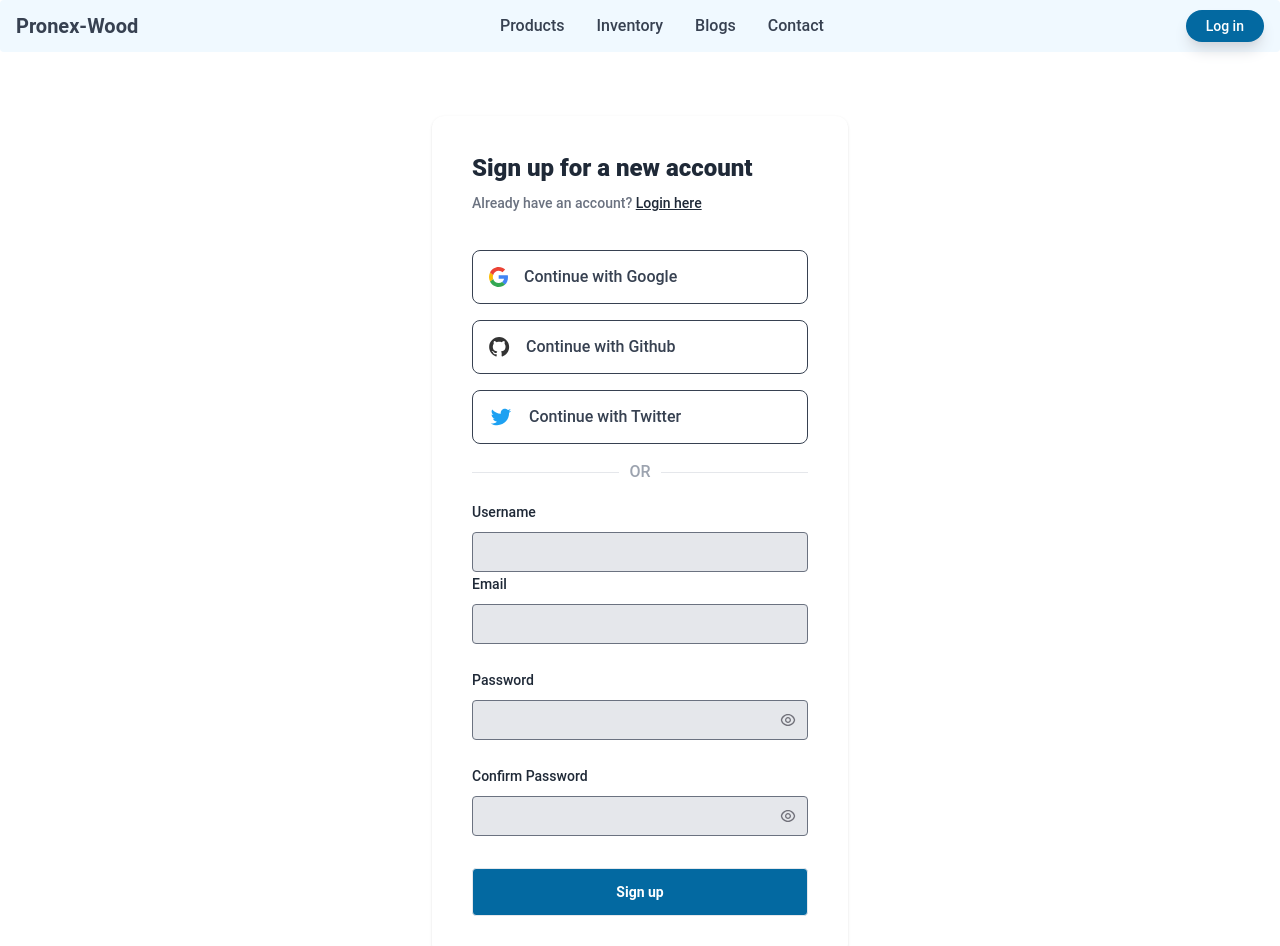
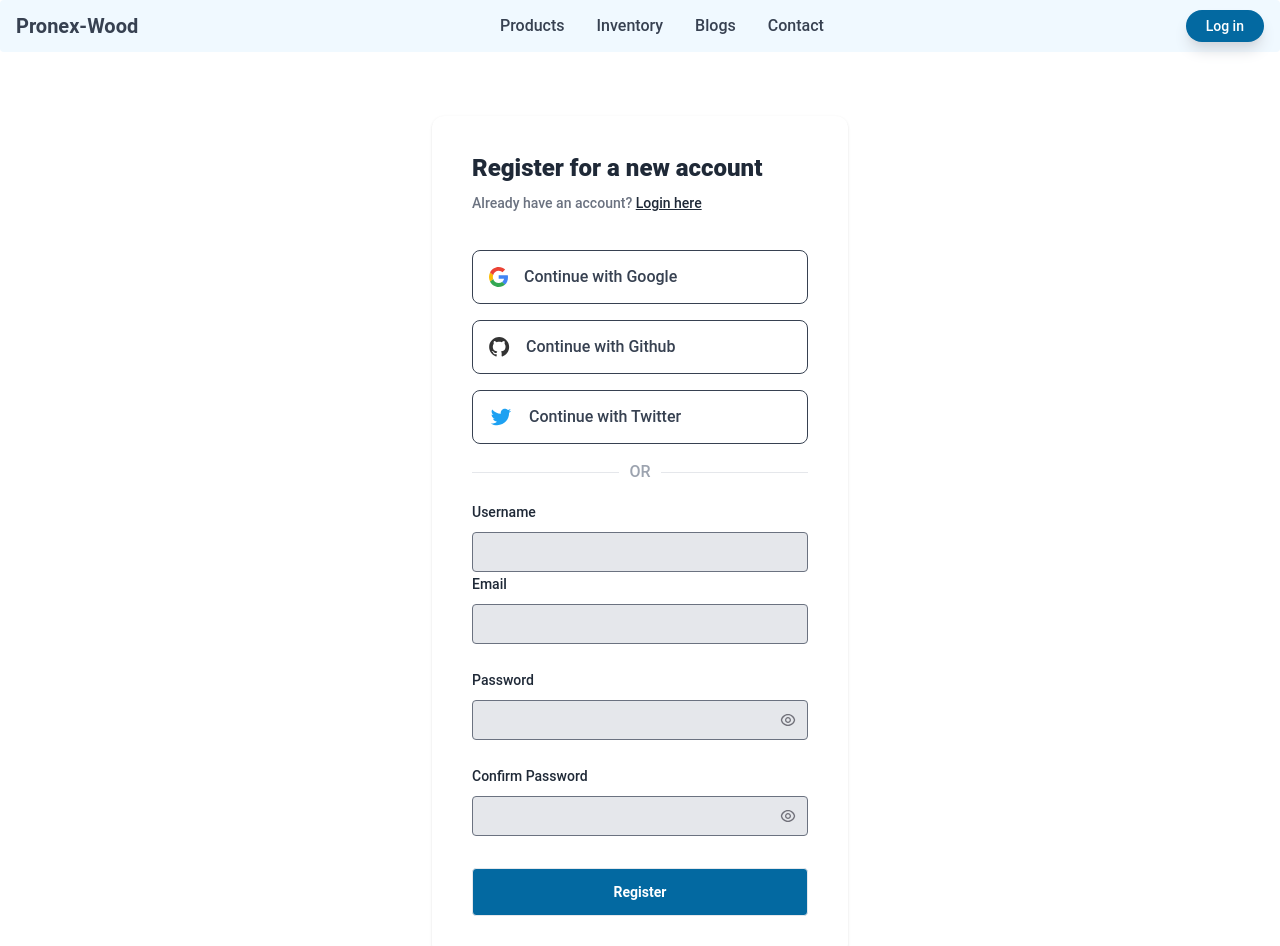
Before and after one commit to kmrajibfaysal/pronex-wood-km, a React (Create React App) app: page /register in a window 1280 px wide. Shown: the top 946 px of the page. Built offline with nearby package versions, Linux system fonts and the light colour scheme; no server answers.

Commit message:
fixed some title issue

```diff
--- a/src/Pages/Login/Login.js
+++ b/src/Pages/Login/Login.js
@@ -117,7 +117,7 @@ function Login() {
                             className="cursor-pointer text-sm font-medium leading-none text-gray-800 hover:underline"
                         >
                             {' '}
-                            Sign up
+                            Register
                         </Link>
                     </p>
                     <div>
--- a/src/Pages/Register/Register.js
+++ b/src/Pages/Register/Register.js
@@ -17,7 +17,7 @@ function Register() {
                         aria-label="Login to your account"
                         className="text-2xl font-extrabold leading-6 text-gray-800"
                     >
-                        Sign up for a new account
+                        Register for a new account
                     </p>
                     <p className="mt-4 text-sm font-medium leading-none text-gray-500">
                         Already have an account?{' '}
@@ -25,7 +25,7 @@ function Register() {
                             to="/login"
                             tabIndex={0}
                             role="link"
-                            aria-label="Sign up here"
+                            aria-label="Register here"
                             className="cursor-pointer text-sm font-medium leading-none text-gray-800 underline"
                         >
                             {' '}
@@ -120,7 +120,7 @@ function Register() {
                             aria-label="Login"
                             className="w-full rounded border bg-sky-700 py-4 text-sm font-semibold leading-none text-white hover:bg-sky-600 focus:outline-none focus:ring-2 focus:ring-sky-700 focus:ring-offset-2"
                         >
-                            Sign up
+                            Register
                         </button>
                     </div>
                 </div>
```
